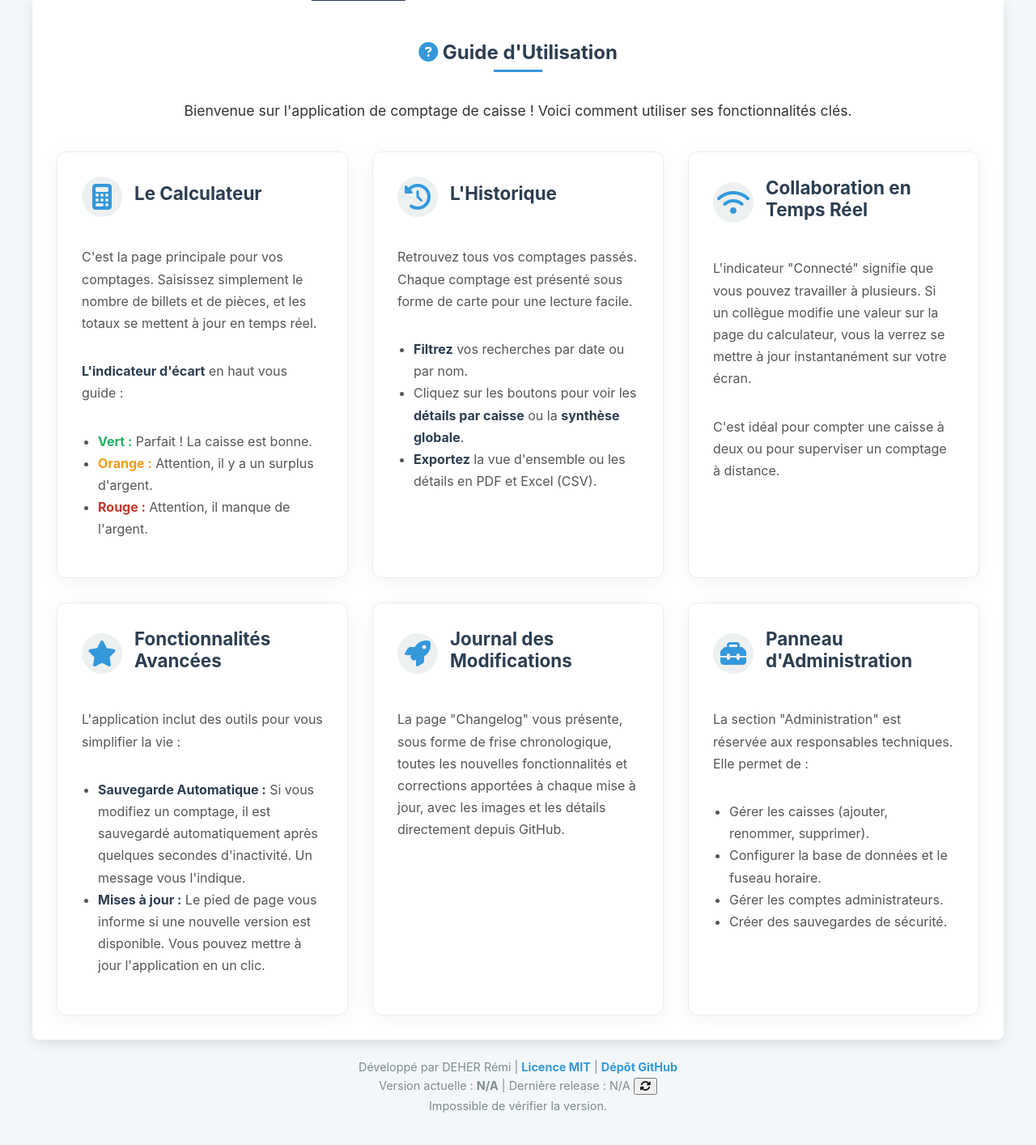
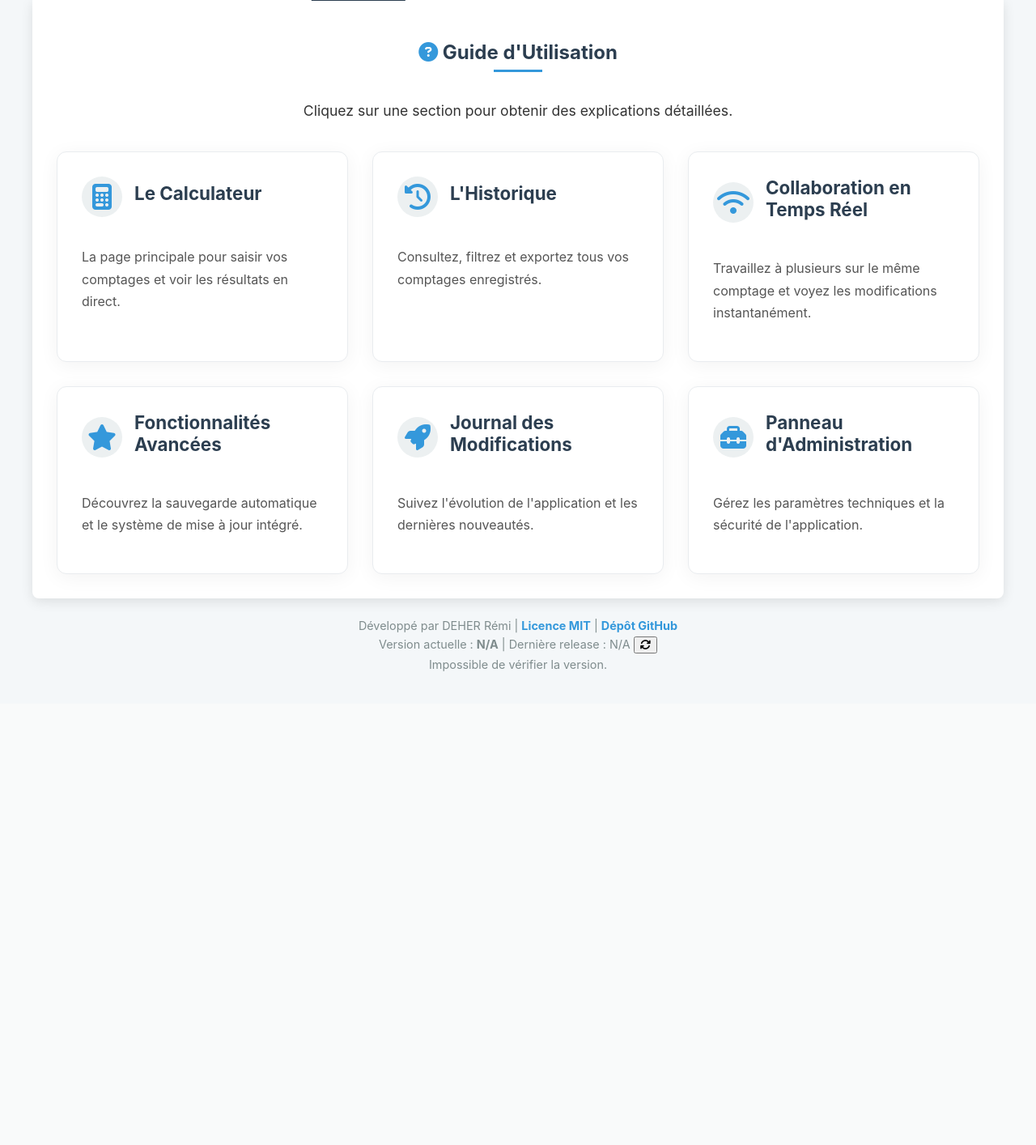
Before and after one commit to remi-deher/logiciel-comptage-caisse, a PHP site: page /templates/aide.php in a window 1280 px wide. Shown: the part 79-1493 px from the top of the page at 81% size. After the commit the page ends 908 px from the top, so only its background shows below. Run offline with PHP 8.4, Linux system fonts and the light colour scheme; some libraries are stand-ins or nearby versions.

Commit message:
refonte page aide

```diff
--- a/public/css/aide.css
+++ b/public/css/aide.css
@@ -39,6 +39,12 @@
     padding: 30px;
     display: flex;
     flex-direction: column;
+    cursor: pointer; /* Indique que la carte est cliquable */
+    transition: transform 0.2s, box-shadow 0.2s;
+}
+.help-card:hover {
+    transform: translateY(-5px);
+    box-shadow: 0 8px 30px rgba(0,0,0,0.1);
 }
 
 .help-card-header {
@@ -79,3 +85,16 @@
 .help-card strong {
     color: #2c3e50;
 }
+
+/* --- Styles pour la Fenêtre Modale --- */
+.modal { display: none; position: fixed; z-index: 1000; left: 0; top: 0; width: 100%; height: 100%; overflow: auto; background-color: rgba(0,0,0,0.5); animation: fadeIn 0.3s; }
+.modal-content { background-color: #fefefe; margin: 10% auto; padding: 30px; border: 1px solid #888; width: 90%; max-width: 700px; border-radius: 12px; position: relative; animation: slideIn 0.3s; }
+.modal-close { color: #aaa; position: absolute; top: 15px; right: 25px; font-size: 28px; font-weight: bold; cursor: pointer; }
+.modal-close:hover, .modal-close:focus { color: black; }
+
+.modal-header { display: flex; align-items: center; gap: 15px; margin-bottom: 20px; }
+.modal-header .help-card-icon { font-size: 1.8em; }
+.modal-header h3 { margin: 0; border: none; font-size: 1.8em; }
+
+@keyframes fadeIn { from { opacity: 0; } to { opacity: 1; } }
+@keyframes slideIn { from { transform: translateY(-50px); opacity: 0; } to { transform: translateY(0); opacity: 1; } }
--- a/templates/aide.php
+++ b/templates/aide.php
@@ -1,7 +1,7 @@
 <?php
 // templates/aide.php
 
-$page_css = 'aide.css'; // On lie la nouvelle feuille de style
+$page_css = 'aide.css'; // On lie la feuille de style
 require 'partials/header.php';
 require 'partials/navbar.php';
 ?>
@@ -9,84 +9,90 @@ require 'partials/navbar.php';
 <div class="container">
     <div class="help-header">
         <h2><i class="fa-solid fa-circle-question" style="color: #3498db;"></i> Guide d'Utilisation</h2>
-        <p style="font-size: 1.1em;">Bienvenue sur l'application de comptage de caisse ! Voici comment utiliser ses fonctionnalités clés.</p>
+        <p style="font-size: 1.1em;">Cliquez sur une section pour obtenir des explications détaillées.</p>
     </div>
 
     <div class="help-grid">
         <!-- Carte Calculateur -->
-        <div class="help-card">
+        <div class="help-card"
+             data-title="Le Calculateur"
+             data-icon="fa-solid fa-calculator"
+             data-content="<p>C'est la page principale pour vos comptages. Saisissez simplement le nombre de billets et de pièces, et les totaux se mettent à jour en temps réel dans la section 'Résultats' en bas de page.</p><p><strong>L'indicateur d'écart</strong> en haut vous guide :</p><ul><li><strong style='color: #27ae60;'>Vert :</strong> Parfait ! La caisse est bonne.</li><li><strong style='color: #f39c12;'>Orange :</strong> Attention, il y a un surplus d'argent.</li><li><strong style='color: #c0392b;'>Rouge :</strong> Attention, il manque de l'argent.</li></ul>">
             <div class="help-card-header">
                 <div class="help-card-icon"><i class="fa-solid fa-calculator"></i></div>
                 <h3>Le Calculateur</h3>
             </div>
-            <p>C'est la page principale pour vos comptages. Saisissez simplement le nombre de billets et de pièces, et les totaux se mettent à jour en temps réel.</p>
-            <p><strong>L'indicateur d'écart</strong> en haut vous guide :</p>
-            <ul>
-                <li><strong style="color: #27ae60;">Vert :</strong> Parfait ! La caisse est bonne.</li>
-                <li><strong style="color: #f39c12;">Orange :</strong> Attention, il y a un surplus d'argent.</li>
-                <li><strong style="color: #c0392b;">Rouge :</strong> Attention, il manque de l'argent.</li>
-            </ul>
+            <p>La page principale pour saisir vos comptages et voir les résultats en direct.</p>
         </div>
 
         <!-- Carte Historique -->
-        <div class="help-card">
+        <div class="help-card"
+             data-title="L'Historique"
+             data-icon="fa-solid fa-history"
+             data-content="<p>Retrouvez tous vos comptages passés. Chaque comptage est présenté sous forme de carte pour une lecture facile.</p><ul><li><strong>Filtrez</strong> vos recherches par date ou par nom.</li><li>Cliquez sur les boutons pour voir les <strong>détails par caisse</strong> ou la <strong>synthèse globale</strong> dans une fenêtre.</li><li><strong>Exportez</strong> la vue d'ensemble ou les détails en PDF et Excel (CSV) directement depuis la fenêtre de détails.</li></ul>">
             <div class="help-card-header">
                 <div class="help-card-icon"><i class="fa-solid fa-history"></i></div>
                 <h3>L'Historique</h3>
             </div>
-            <p>Retrouvez tous vos comptages passés. Chaque comptage est présenté sous forme de carte pour une lecture facile.</p>
-            <ul>
-                <li><strong>Filtrez</strong> vos recherches par date ou par nom.</li>
-                <li>Cliquez sur les boutons pour voir les <strong>détails par caisse</strong> ou la <strong>synthèse globale</strong>.</li>
-                <li><strong>Exportez</strong> la vue d'ensemble ou les détails en PDF et Excel (CSV).</li>
-            </ul>
+            <p>Consultez, filtrez et exportez tous vos comptages enregistrés.</p>
         </div>
 
         <!-- Carte Temps Réel -->
-        <div class="help-card">
+        <div class="help-card"
+             data-title="Collaboration en Temps Réel"
+             data-icon="fa-solid fa-wifi"
+             data-content="<p>L'indicateur 'Connecté' signifie que vous pouvez travailler à plusieurs. Si un collègue modifie une valeur sur la page du calculateur, vous la verrez se mettre à jour instantanément sur votre écran.</p><p>C'est idéal pour compter une caisse à deux ou pour superviser un comptage à distance sans avoir à recharger la page.</p>">
             <div class="help-card-header">
                 <div class="help-card-icon"><i class="fa-solid fa-wifi"></i></div>
                 <h3>Collaboration en Temps Réel</h3>
             </div>
-            <p>L'indicateur "Connecté" signifie que vous pouvez travailler à plusieurs. Si un collègue modifie une valeur sur la page du calculateur, vous la verrez se mettre à jour instantanément sur votre écran.</p>
-            <p>C'est idéal pour compter une caisse à deux ou pour superviser un comptage à distance.</p>
+            <p>Travaillez à plusieurs sur le même comptage et voyez les modifications instantanément.</p>
         </div>
 
         <!-- Carte Fonctionnalités Avancées -->
-        <div class="help-card">
+        <div class="help-card"
+             data-title="Fonctionnalités Avancées"
+             data-icon="fa-solid fa-star"
+             data-content="<p>L'application inclut des outils pour vous simplifier la vie :</p><ul><li><strong>Sauvegarde Automatique :</strong> Si vous modifiez un comptage, il est sauvegardé automatiquement après quelques secondes d'inactivité. Un message vous l'indique sous le bouton 'Enregistrer'.</li><li><strong>Mises à jour :</strong> Le pied de page vous informe si une nouvelle version est disponible. Vous pouvez mettre à jour l'application en un clic.</li></ul>">
             <div class="help-card-header">
                 <div class="help-card-icon"><i class="fa-solid fa-star"></i></div>
                 <h3>Fonctionnalités Avancées</h3>
             </div>
-            <p>L'application inclut des outils pour vous simplifier la vie :</p>
-            <ul>
-                <li><strong>Sauvegarde Automatique :</strong> Si vous modifiez un comptage, il est sauvegardé automatiquement après quelques secondes d'inactivité. Un message vous l'indique.</li>
-                <li><strong>Mises à jour :</strong> Le pied de page vous informe si une nouvelle version est disponible. Vous pouvez mettre à jour l'application en un clic.</li>
-            </ul>
+            <p>Découvrez la sauvegarde automatique et le système de mise à jour intégré.</p>
         </div>
 
         <!-- Carte Changelog -->
-        <div class="help-card">
+        <div class="help-card"
+             data-title="Journal des Modifications"
+             data-icon="fa-solid fa-rocket"
+             data-content="<p>La page 'Changelog' vous présente, sous forme de frise chronologique, toutes les nouvelles fonctionnalités et corrections apportées à chaque mise à jour, avec les images et les détails directement depuis GitHub.</p><p>Vous pouvez forcer la mise à jour de ces informations avec le bouton de rafraîchissement dans le pied de page.</p>">
             <div class="help-card-header">
                 <div class="help-card-icon"><i class="fa-solid fa-rocket"></i></div>
                 <h3>Journal des Modifications</h3>
             </div>
-            <p>La page "Changelog" vous présente, sous forme de frise chronologique, toutes les nouvelles fonctionnalités et corrections apportées à chaque mise à jour, avec les images et les détails directement depuis GitHub.</p>
+            <p>Suivez l'évolution de l'application et les dernières nouveautés.</p>
         </div>
 
         <!-- Carte Administration -->
-        <div class="help-card">
+        <div class="help-card"
+             data-title="Panneau d'Administration"
+             data-icon="fa-solid fa-toolbox"
+             data-content="<p>La section 'Administration' est réservée aux responsables techniques. Elle permet de :</p><ul><li>Gérer les caisses (ajouter, renommer, supprimer).</li><li>Configurer la base de données et le fuseau horaire.</li><li>Gérer les comptes administrateurs.</li><li>Créer des sauvegardes de sécurité.</li></ul>">
             <div class="help-card-header">
                 <div class="help-card-icon"><i class="fa-solid fa-toolbox"></i></div>
                 <h3>Panneau d'Administration</h3>
             </div>
-            <p>La section "Administration" est réservée aux responsables techniques. Elle permet de :</p>
-            <ul>
-                <li>Gérer les caisses (ajouter, renommer, supprimer).</li>
-                <li>Configurer la base de données et le fuseau horaire.</li>
-                <li>Gérer les comptes administrateurs.</li>
-                <li>Créer des sauvegardes de sécurité.</li>
-            </ul>
+            <p>Gérez les paramètres techniques et la sécurité de l'application.</p>
+        </div>
+    </div>
+</div>
+
+<!-- Fenêtre Modale pour les détails de l'aide -->
+<div id="help-modal" class="modal">
+    <div class="modal-content">
+        <span class="modal-close">&times;</span>
+        <div id="help-modal-content">
+            <!-- Le contenu des détails sera injecté ici par JavaScript -->
         </div>
     </div>
 </div>
```
Also changed, not shown: public/js/app.js.
